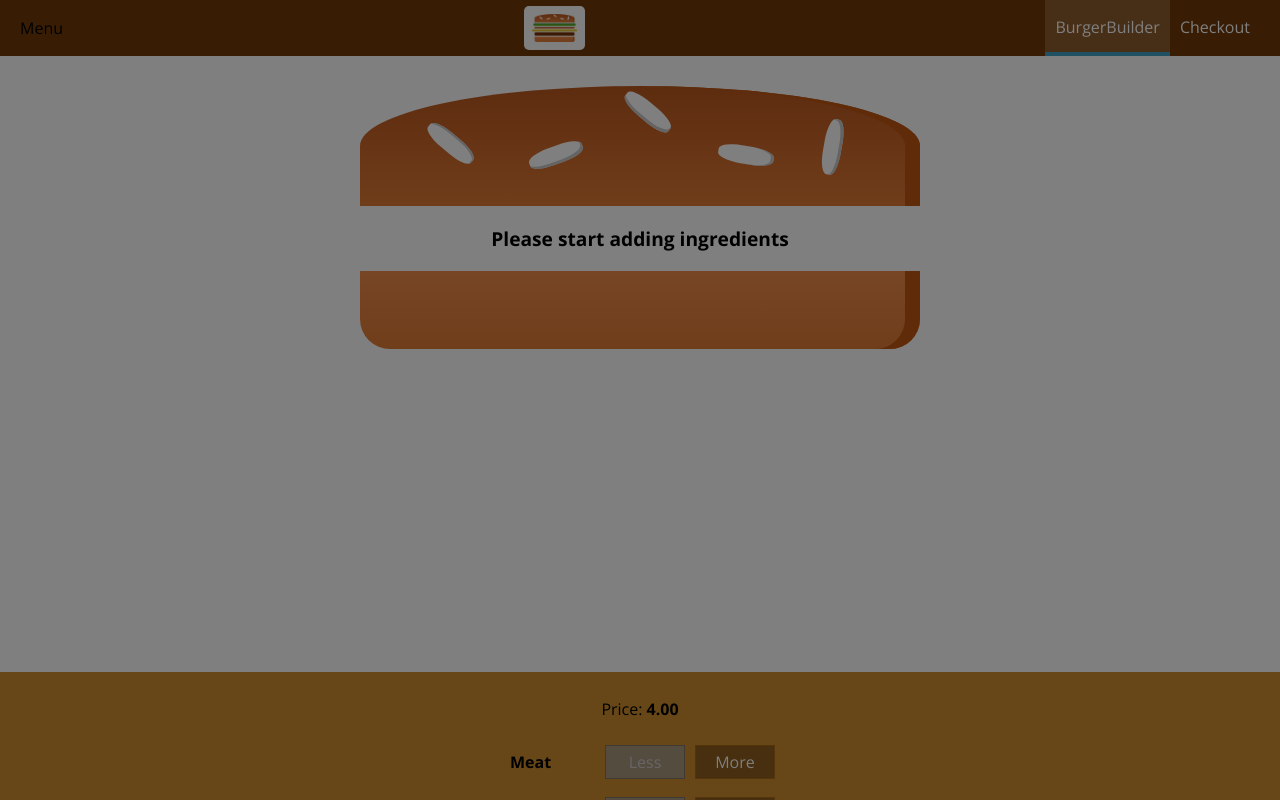
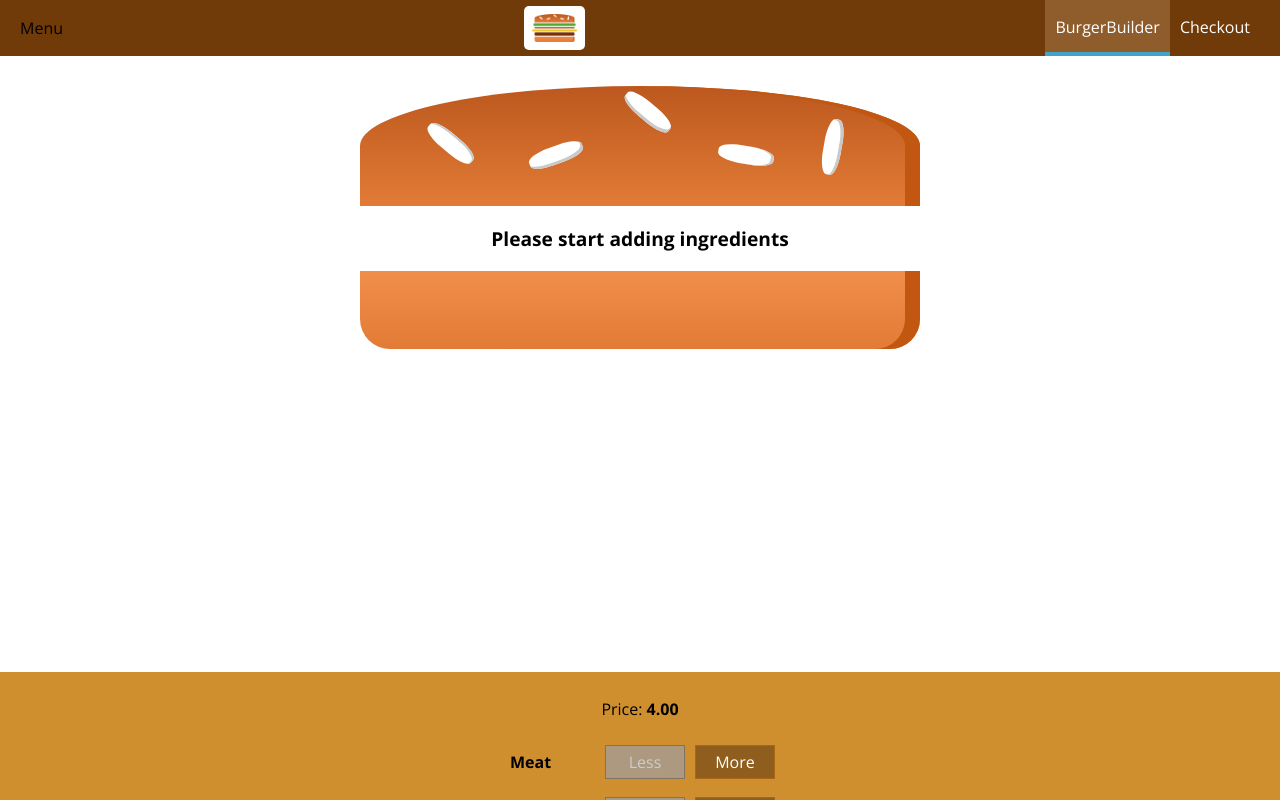
Before and after one commit to AbdulrahmanAlaa/burger-builder, a React app: page / in a window 1280 px wide. Shown: the top 800 px of the page. Built offline with nearby package versions, Linux system fonts and the light colour scheme.

Commit message:
adding toggle menu

```diff
--- a/src/components/Layout/Layout.js
+++ b/src/components/Layout/Layout.js
@@ -4,17 +4,24 @@
 import Toolbar from '../Navigation/Toolbar/Toolbar';
 import SideDrawer from '../Navigation/SideDrawer/SideDrawer';
 class Layout extends Component {
-    state={
-        showSideDrawer:true
+    state = {
+        showSideDrawer: false
     };
-    closeSideDrawerHandler = ()=>{
-        this.setState({showSideDrawer:false});
+    closeSideDrawerHandler = () => {
+        this.setState({ showSideDrawer: false });
     }
+
+    sideDrawerToggleHandler = () => {
+        this.setState((prevState)=>({ showSideDrawer: !prevState.showSideDrawer }));
+    }
+
     render() {
         return (
             <Aux>
-                <Toolbar />
-                <SideDrawer open={this.state.showSideDrawer} close={this.closeSideDrawerHandler} />
+                <Toolbar  drawerToggleClicked={this.sideDrawerToggleHandler}/>
+                <SideDrawer
+                    open={this.state.showSideDrawer}
+                    close={this.closeSideDrawerHandler} />
                 <main className={classes.Content}>
                     {this.props.children}
                 </main>
--- /dev/null
+++ b/src/components/Navigation/SideDrawer/DrawerToggle/DrawerToggle.js
@@ -0,0 +1,10 @@
+import React from 'react'
+
+const drawerToggle = (props) => {
+    return (
+        <div onClick={props.clicked}>
+            Menu
+        </div>
+    )
+}
+export default drawerToggle
--- a/src/components/Navigation/Toolbar/Toolbar.js
+++ b/src/components/Navigation/Toolbar/Toolbar.js
@@ -2,10 +2,12 @@
 import classes from './Toolbar.css';
 import Logo from '../../Logo/Logo';
 import NavigationItems from '../NavigationItems/NavigationItems';
+import DrawerToggle from '../SideDrawer/DrawerToggle/DrawerToggle';
+
 const Toolbar = (props) => {
     return (
         <header className={classes.Toolbar}>
-            <div>Menu</div>
+            <DrawerToggle clicked={props.drawerToggleClicked}/>
             <div className={classes.Logo}>
                 <Logo />
             </div>
```
